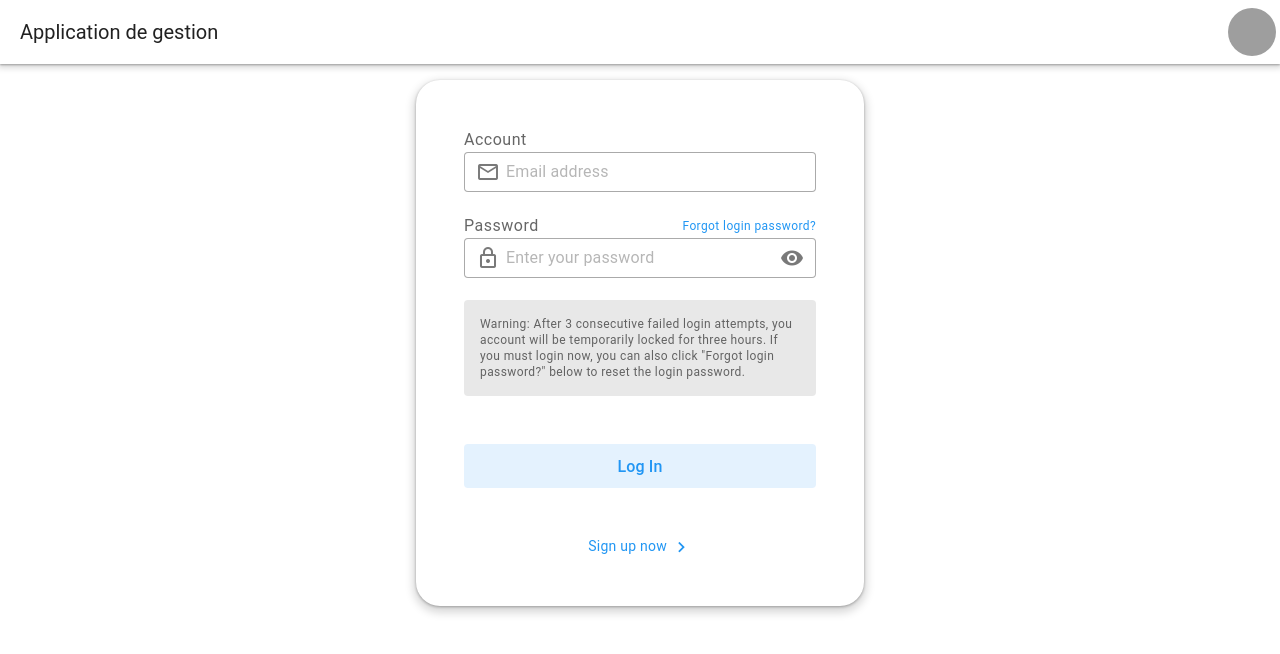
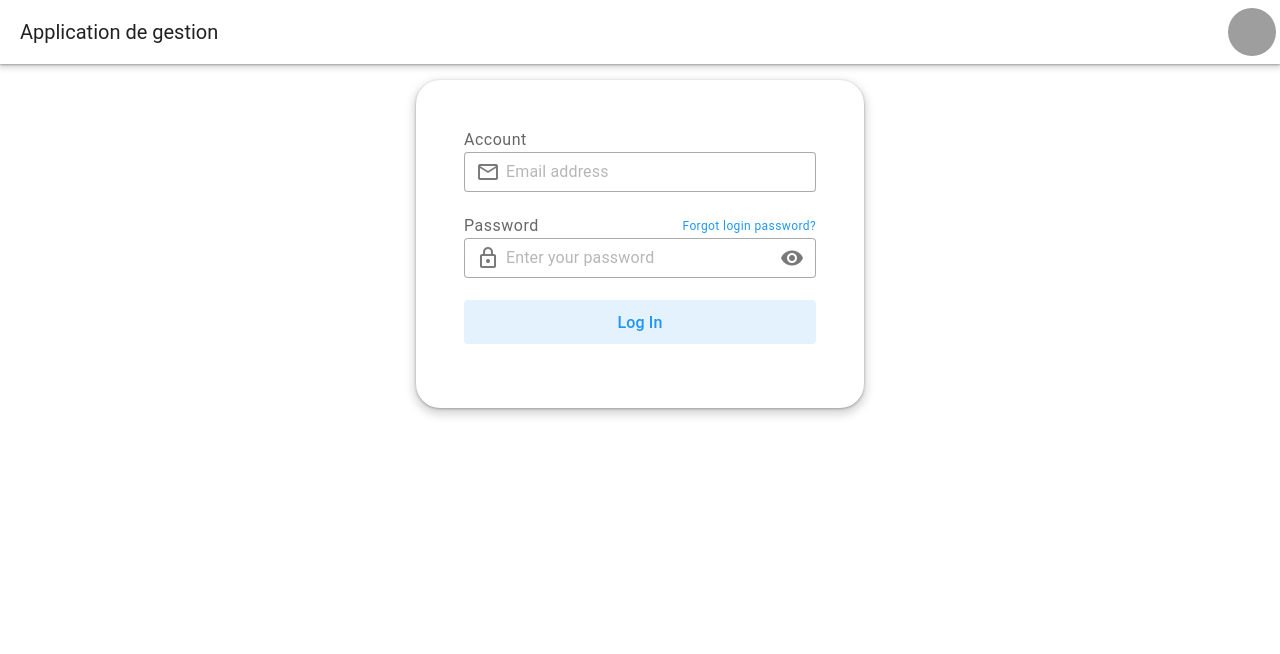
Before and after one commit to GenXwater/vueJS_exercices, a Nuxt app in the folder vue_app_gestion/: page /login in a window 1280 px wide. Shown: the top 654 px of the page. Built offline with nearby package versions, Linux system fonts and the light colour scheme; grey boxes are pictures that could not be loaded.

Commit message:
Remove warning message and sign-up link from login component

```diff
--- a/vue_app_gestion/app/pages/login.vue
+++ b/vue_app_gestion/app/pages/login.vue
@@ -17,22 +17,9 @@
         density="compact" placeholder="Enter your password" prepend-inner-icon="mdi-lock-outline" variant="outlined"
         @click:append-inner="visible = !visible" v-model="userData.pass"></v-text-field>
 
-      <v-card class="mb-12" color="surface-variant" variant="tonal">
-        <v-card-text class="text-medium-emphasis text-body-small">
-          Warning: After 3 consecutive failed login attempts, you account will be temporarily locked for three hours. If
-          you must login now, you can also click "Forgot login password?" below to reset the login password.
-        </v-card-text>
-      </v-card>
-
       <v-btn class="mb-8" color="blue" size="large" variant="tonal" block @click="login">
         Log In
       </v-btn>
-
-      <v-card-text class="text-center">
-        <a class="text-blue text-decoration-none" href="#" rel="noopener noreferrer" target="_blank">
-          Sign up now <v-icon icon="mdi-chevron-right"></v-icon>
-        </a>
-      </v-card-text>
     </v-card>
   </div>
 </template>
```
